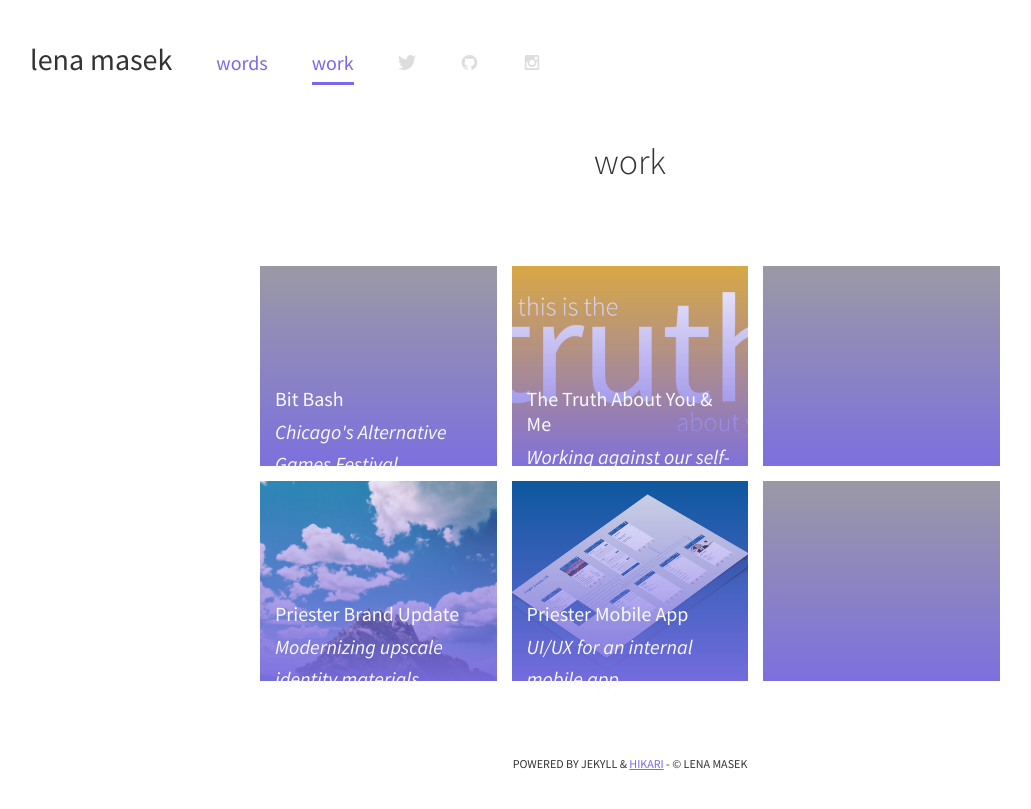
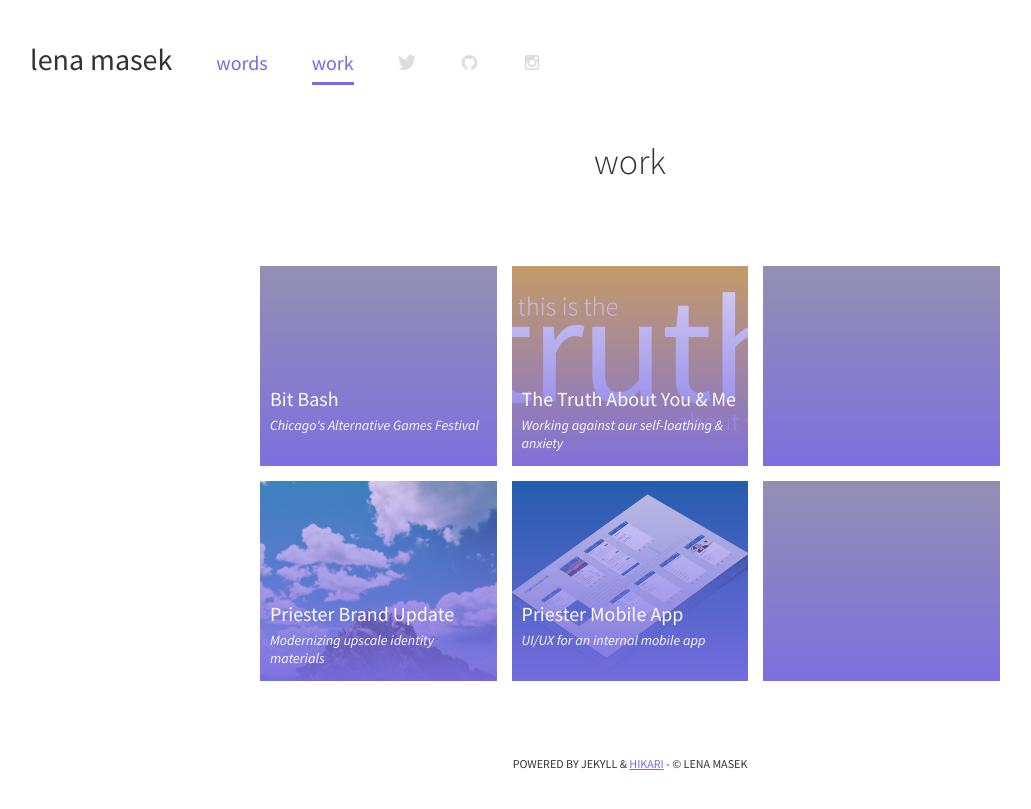
Before and after one commit to lenamasek/lenamasek.github.io, a Jekyll site: the page built from work/index.html, in a window 1280 px wide. Shown: the top 809 px of the page, without its empty margins (10-1041 px from the left). Built offline with Jekyll 4.4.1, drawn with Linux system fonts in a browser that asks for light colours.

Commit message:
editing work page

```diff
--- a/_scss/base/_global.scss
+++ b/_scss/base/_global.scss
@@ -282,19 +282,16 @@ section.what-here {
 .portfolio-item {
   box-sizing:border-box;
   height: 200px;
-  padding:120px 15px 0px 15px;
+  padding:120px 10px 0px 10px;
   text-align:left;
   color:$smoke-color;
   background-size: cover !important;
 
     p.subtitle {
       font-style: italic;
-      letter-spacing: 0px;
-      color:$smoke-color;
-      text-decoration:none;
-      text-transform:none;
-      font-weight: normal;
       margin: 5px 0;
+      font-size: 70%;
+      line-height: 1.3em;
     }
 }
 
--- a/_scss/base/_variables.scss
+++ b/_scss/base/_variables.scss
@@ -10,7 +10,7 @@ $link-color:        $main-color;
 $border-color:      #e0e1e6;
 $main-border-color:	$main-color;
 $smoke-color:       #fafafa;
-$linear-gradient:	linear-gradient( rgba(123, 109, 226, 0.1), rgba(123, 109, 226, 0.95));
+$linear-gradient:	linear-gradient( rgba(123, 109, 226, 0.3), rgba(123, 109, 226, 0.95));
 
 
 // Typography
```
Also changed, not shown: _layouts/default.html (+0 -42 lines).
